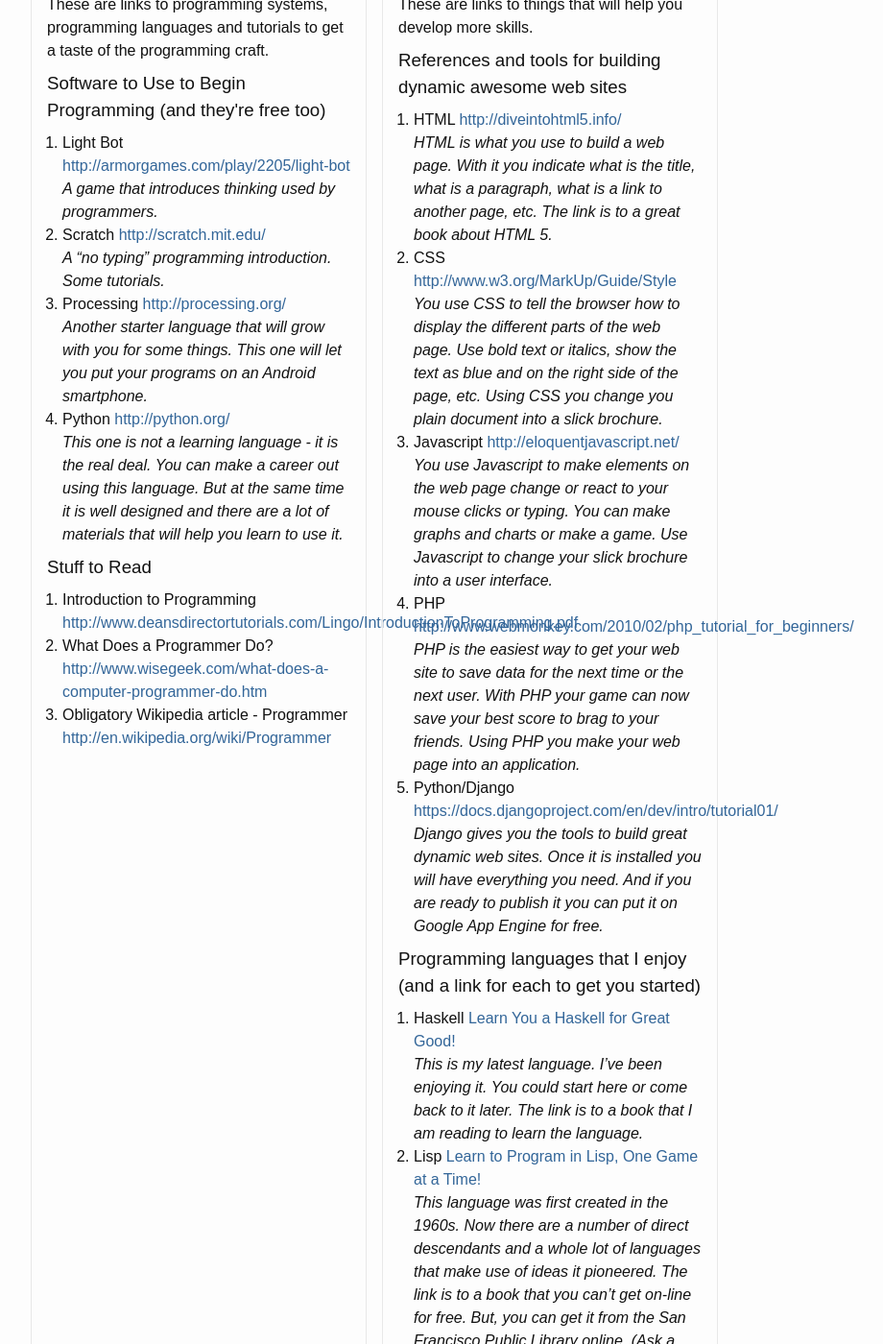
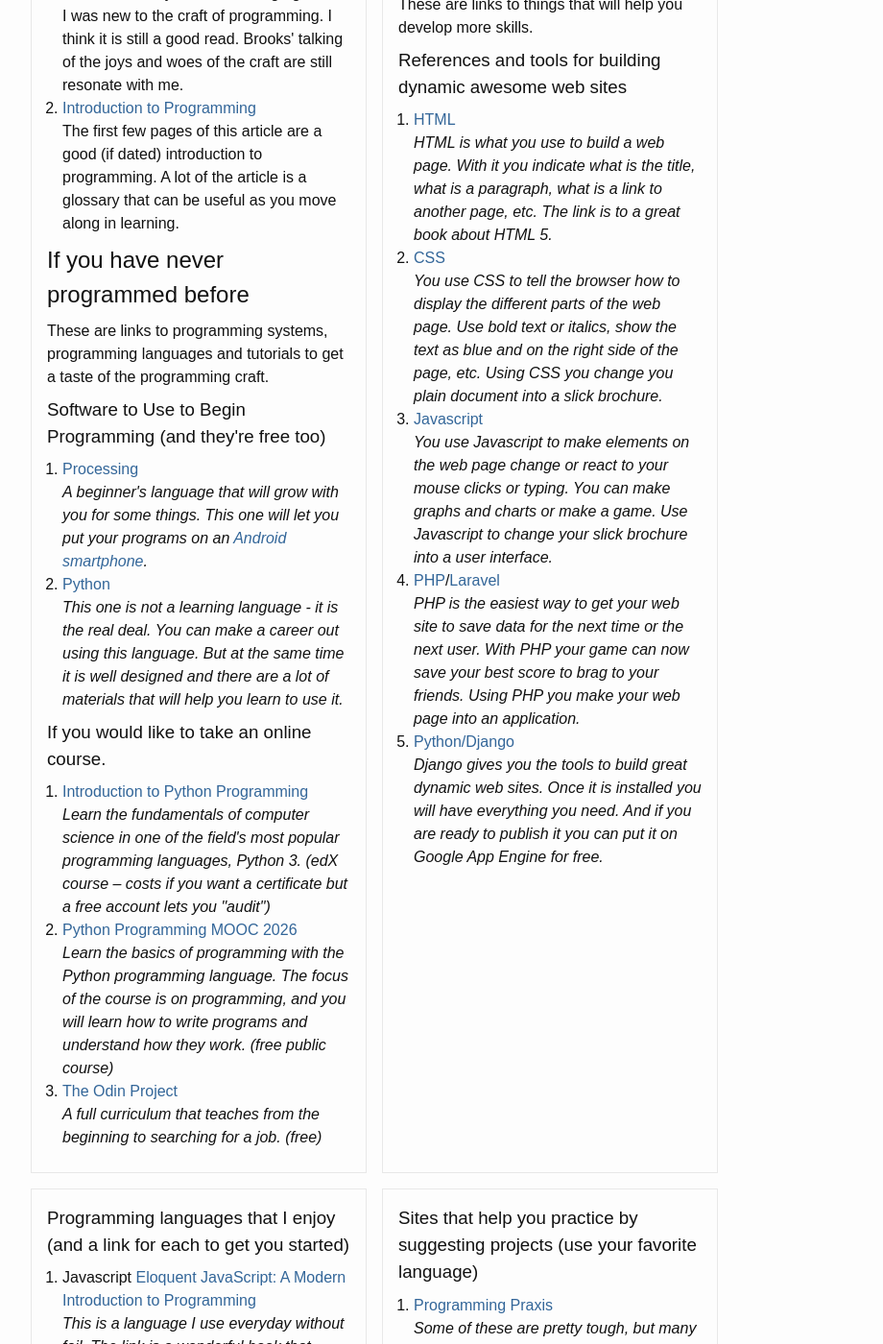
Before and after one commit to mdenson-dayspring/mdenson-dayspring.github.io, a Jekyll site: the page programming/index.html, which Jekyll copies as it is, in a window 1280 px wide and 1400 px high, scrolled down 340 px. Shown: the whole window at 96% size, without its empty margins (248-1168 px from the left). Built offline with Jekyll 4.4.1, drawn with Linux system fonts in a browser that asks for light colours; some of the changed text lies outside the part shown.

Commit message:
Update programming resources page.

```diff
--- a/programming/index.html
+++ b/programming/index.html
@@ -1,17 +1,19 @@
-<!DOCTYPE html PUBLIC "-//W3C//DTD XHTML 1.0 Transitional//EN" "http://www.w3.org/TR/xhtml1/DTD/xhtml1-transitional.dtd">
+<!DOCTYPE html PUBLIC "-//W3C//DTD XHTML 1.0 Transitional//EN"
+        "http://www.w3.org/TR/xhtml1/DTD/xhtml1-transitional.dtd">
 <html xmlns="http://www.w3.org/1999/xhtml" itemscope="" itemtype="http://schema.org/WebPage">
 
 <head>
     <meta name="viewport" content="width=device-width, initial-scale=1">
-  <meta http-equiv="content-type" content="text/html; charset=UTF-8" />
-  <meta http-equiv="X-UA-Compatible" content="chrome=1" />
-  <link rel="shortcut icon" type="image/x-icon" href="//www.google.com/images/icons/product/sites-16.ico" />
-  <link rel="apple-touch-icon" href="http://www.gstatic.com/sites/p/da11ef/system/app/images/apple-touch-icon.png" type="image/png"
+    <meta http-equiv="content-type" content="text/html; charset=UTF-8"/>
+    <meta http-equiv="X-UA-Compatible" content="chrome=1"/>
+    <link rel="shortcut icon" type="image/x-icon" href="//www.google.com/images/icons/product/sites-16.ico"/>
+    <link rel="apple-touch-icon" href="http://www.gstatic.com/sites/p/da11ef/system/app/images/apple-touch-icon.png"
+          type="image/png"
     />
-  <meta name="title" content="Programming Career Introduction" />
-  <meta itemprop="name" content="Programming Career Introduction" />
-  <meta property="og:title" content="Programming Career Introduction" />
-  <link rel="stylesheet" href="/assets/main.css">
+    <meta name="title" content="Programming Career Introduction"/>
+    <meta itemprop="name" content="Programming Career Introduction"/>
+    <meta property="og:title" content="Programming Career Introduction"/>
+    <link rel="stylesheet" href="https://matthew.densons.org/assets/main.css">
 
     <title>Programming Career Introduction</title>
 </head>
@@ -26,52 +28,61 @@
     <div class="wrapper">
         <h1>Computer Programming and
             <br>Web Development Resources</h1>
-      <p>The following links are for reference about the craft of programming and software development for various categories.</p>
+        <p>The following links are for reference about the craft of programming and software development for various
+            categories.</p>
         <div class="two-column">
             <div class="two-column_col">
                 <h2>
+                    <a name="TOC-Stuff-to-Read"></a>Introductory Reading</h2>
+                <ol>
+                    <li><a href="https://web.eecs.umich.edu/~weimerw/2018-481/readings/mythical-man-month.pdf">The Tar
+                        Pit (pages 15-23</a>
+                        <br>This is an essay that I read long ago when I was new to the craft of programming. I think it
+                        is still a good read. Brooks' talking of the joys and woes of the craft are still resonate with
+                        me.
+                    </li>
+                    <li><a href="http://www.deansdirectortutorials.com/Lingo/IntroductionToProgramming.pdf"
+                           rel="nofollow">Introduction to Programming</a>
+                        <br>The first few pages of this article are a good (if dated) introduction to programming. A lot
+                        of the article is a glossary that can be useful as you move along in learning.
+                    </li>
+                </ol>
+                <h2>
                     <a name="TOC-If-you-have-never-programmed-before"></a>If you have never programmed before</h2>
-          <p>These are links to programming systems, programming languages and tutorials to get a taste of the programming craft.</p>
+                <p>These are links to programming systems, programming languages and tutorials to get a taste of the
+                    programming craft.</p>
                 <h3>
-            <a name="TOC-Software-to-Use-to-Begin-Programming-and-they-re-free-too-"></a>Software to Use to Begin Programming (and they're free too)</h3>
+                    <a name="TOC-Software-to-Use-to-Begin-Programming-and-they-re-free-too-"></a>Software to Use to
+                    Begin Programming (and they're free too)</h3>
                 <ol>
-            <li>Light Bot
-              <a href="http://armorgames.com/play/2205/light-bot" rel="nofollow">http://armorgames.com/play/2205/light-bot</a>
+                    <li><a href="http://processing.org/" rel="nofollow">Processing</a>
                         <br>
-              <em>A game that introduces thinking used by programmers.</em>
+                        <em>A beginner's language that will grow with you for some things. This one will let you put
+                            your programs on
+                            an <a href="https://android.processing.org/">Android smartphone</a>.</em>
                     </li>
-            <li>Scratch
-              <a href="http://scratch.mit.edu/" rel="nofollow">http://scratch.mit.edu/</a>
+                    <li><a href="http://python.org/" rel="nofollow">Python</a>
                         <br>
-              <em>A “no typing” programming introduction. Some tutorials.</em>
-            </li>
-            <li>Processing
-              <a href="http://processing.org/" rel="nofollow">http://processing.org/</a>
-              <br>
-              <em>Another starter language that will grow with you for some things. This one will let you put your programs on
-                an Android smartphone.</em>
-            </li>
-            <li>Python
-              <a href="http://python.org/" rel="nofollow">http://python.org/</a>
-              <br>
-              <em>This one is not a learning language - it is the real deal. You can make a career out using this language. But
-                at the same time it is well designed and there are a lot of materials that will help you learn to use it.</em>
+                        <em>This one is not a learning language - it is the real deal. You can make a career out using
+                            this language. But
+                            at the same time it is well designed and there are a lot of materials that will help you
+                            learn to use it.</em>
                     </li>
                 </ol>
                 <h3>
-            <a name="TOC-Stuff-to-Read"></a>Stuff to Read</h3>
+                    <a name="TOC-Some-courses"></a>If you would like to take an online course.</p></h3>
                 <ol>
-            <li>Introduction to Programming
+                    <li><a href="https://www.edx.org/certificates/professional-certificate/the-georgia-institute-of-technology-introduction-to-python-programming" rel="nofollow">Introduction to Python Programming</a>
                         <br>
-              <a href="http://www.deansdirectortutorials.com/Lingo/IntroductionToProgramming.pdf" rel="nofollow">http://www.deansdirectortutorials.com/Lingo/IntroductionToProgramming.pdf</a>
+                        <em>Learn the fundamentals of computer science in one of the field's most popular programming languages, Python 3. (edX course – costs if you want a certificate but a free account lets you "audit")</em>
                     </li>
-            <li>What Does a Programmer Do?
+                    <li><a href="https://programming-26.mooc.fi/" rel="nofollow">Python Programming MOOC 2026</a>
                         <br>
-              <a href="http://www.wisegeek.com/what-does-a-computer-programmer-do.htm" rel="nofollow">http://www.wisegeek.com/what-does-a-computer-programmer-do.htm</a>
+                        <em>Learn the basics of programming with the Python programming language. The focus of the course is on programming, and you will learn how to write programs and understand how they work. (free public course)</em>
                     </li>
-            <li>Obligatory Wikipedia article - Programmer
+                    <li><a href="https://www.theodinproject.com/" rel="nofollow">The Odin Project</a>
                         <br>
-              <a href="http://en.wikipedia.org/wiki/Programmer" rel="nofollow">http://en.wikipedia.org/wiki/Programmer</a>
+                        <em>A full curriculum that teaches from the beginning to searching for a job. (free)</em>
                     </li>
                 </ol>
             </div>
@@ -81,111 +92,141 @@
                     <a name="TOC-If-you-are-ready-to-program-now"></a>If you are ready to program now</h2>
                 <p>These are links to things that will help you develop more skills.</p>
                 <h3>
-            <a name="TOC-References-and-tools-for-building-dynamic-awesome-web-sites"></a>References and tools for building dynamic awesome web sites</h3>
+                    <a name="TOC-References-and-tools-for-building-dynamic-awesome-web-sites"></a>References and tools
+                    for building dynamic awesome web sites</h3>
                 <ol>
-            <li>HTML
-              <a href="http://diveintohtml5.info/" rel="nofollow">http://diveintohtml5.info/</a>
+                    <li><a href="https://mislav.net/2011/10/dive-into-html5/" rel="nofollow">HTML</a>
                         <br>
-              <em>HTML is what you use to build a web page. With it you indicate what is the title, what is a paragraph, what
+                        <em>HTML is what you use to build a web page. With it you indicate what is the title, what is a
+                            paragraph, what
                             is a link to another page, etc. The link is to a great book about HTML 5.</em>
                     </li>
-            <li>CSS
-              <a href="http://www.w3.org/MarkUp/Guide/Style" rel="nofollow">http://www.w3.org/MarkUp/Guide/Style</a>
+                    <li><a href="http://www.w3.org/MarkUp/Guide/Style" rel="nofollow">CSS</a>
                         <br>
-              <em>You use CSS to tell the browser how to display the different parts of the web page. Use bold text or italics,
-                show the text as blue and on the right side of the page, etc. Using CSS you change you plain document into
+                        <em>You use CSS to tell the browser how to display the different parts of the web page. Use bold
+                            text or italics,
+                            show the text as blue and on the right side of the page, etc. Using CSS you change you plain
+                            document into
                             a slick brochure.</em>
                     </li>
-            <li>Javascript
-              <a href="http://eloquentjavascript.net/" rel="nofollow">http://eloquentjavascript.net/</a>
+                    <li><a href="https://javascript.info/" rel="nofollow">Javascript</a>
                         <br>
-              <em>You use Javascript to make elements on the web page change or react to your mouse clicks or typing. You can
-                make graphs and charts or make a game. Use Javascript to change your slick brochure into a user interface.</em>
+                        <em>You use Javascript to make elements on the web page change or react to your mouse clicks or
+                            typing. You can
+                            make graphs and charts or make a game. Use Javascript to change your slick brochure into a
+                            user interface.</em>
                     </li>
-            <li>PHP
-              <a href="http://www.webmonkey.com/2010/02/php_tutorial_for_beginners/" rel="nofollow">http://www.webmonkey.com/2010/02/php_tutorial_for_beginners/</a>
+                    <li><a href="https://www.php.net/" rel="nofollow">PHP</a>/<a href="https://www.hostinger.com/tutorials/laravel-tutorial" rel="nofollow">Laravel</a>
                         <br>
-              <em>PHP is the easiest way to get your web site to save data for the next time or the next user. With PHP your
-                game can now save your best score to brag to your friends. Using PHP you make your web page into an application.</em>
+                        <em>PHP is the easiest way to get your web site to save data for the next time or the next user.
+                            With PHP your
+                            game can now save your best score to brag to your friends. Using PHP you make your web page
+                            into an application.</em>
                     </li>
-            <li>Python/Django
-              <a href="https://docs.djangoproject.com/en/dev/intro/tutorial01/" rel="nofollow">https://docs.djangoproject.com/en/dev/intro/tutorial01/</a>
+                    <li><a href="https://docs.djangoproject.com/en/dev/intro/tutorial01/" rel="nofollow">Python/Django</a>
                         <br>
-              <em>Django gives you the tools to build great dynamic web sites. Once it is installed you will have everything
-                you need. And if you are ready to publish it you can put it on Google App Engine for free.</em>
+                        <em>Django gives you the tools to build great dynamic web sites. Once it is installed you will
+                            have everything
+                            you need. And if you are ready to publish it you can put it on Google App Engine for
+                            free.</em>
                     </li>
                 </ol>
+            </div>
+        </div>
+        <div class="two-column">
+            <div class="two-column_col">
                 <h3>
-            <a name="TOC-Programming-languages-that-I-enjoy-and-a-link-for-each-to-get-you-started-"></a>Programming languages that I enjoy (and a link for each to get you started)</h3>
+                    <a name="TOC-Programming-languages-that-I-enjoy-and-a-link-for-each-to-get-you-started-"></a>Programming
+                    languages that I enjoy (and a link for each to get you started)</h3>
                 <ol>
-            <li>Haskell
-              <a href="http://learnyouahaskell.com/" rel="nofollow">Learn You a Haskell for Great Good!</a>
+                    <li>Javascript
+                        <a href="http://eloquentjavascript.net/" rel="nofollow">Eloquent JavaScript: A Modern
+                            Introduction to Programming</a>
                         <br>
-              <em>This is my latest language. I’ve been enjoying it. You could start here or come back to it later. The link
-                is to a book that I am reading to learn the language.</em>
-            </li>
-            <li>Lisp
-              <a href="http://nostarch.com/lisp.htm" rel="nofollow">Learn to Program in Lisp, One Game at a Time!</a>
-              <br>
-              <em>This language was first created in the 1960s. Now there are a number of direct descendants and a whole lot
-                of languages that make use of ideas it pioneered. The link is to a book that you can’t get on-line for free.
-                But, you can get it from the San Francisco Public Library online. (Ask a librarian how to access Safari Technical
-                Reference Books. You should do that anyway. There are tons of books on various programming languages.)</em>
-            </li>
-            <li>Racket/Scheme
-              <a href="http://racket-lang.org/" rel="nofollow">Racket Language Web Site</a>
-              <br>
-              <em>One of Lisp's direct decendents. It was used to build the original Yahoo Store and has been used to create
-                other web sites. It also used to be the language you used in your undergraduate Computer Science courses.
-                The textbook would probably be SICP
-                <a href="http://mitpress.mit.edu/sicp/" rel="nofollow">http://mitpress.mit.edu/sicp/</a>.</em>
-            </li>
-            <li>Javascript
-              <a href="http://eloquentjavascript.net/" rel="nofollow">Eloquent JavaScript: A Modern Introduction to Programming</a>
-              <br>
-              <em>This is a language I use everyday without fail. The link is a wonderful book that teaches not only Javascript
+                        <em>This is a language I use everyday without fail. The link is a wonderful book that teaches
+                            not only Javascript
                             but also how to program in general.</em>
                     </li>
                     <li>SQL
                         <a href="http://www.sqlcourse.com/index.html" rel="nofollow">SQLCourse.com</a>
                         <br>
-              <em>Some people would probably scratch their head at why I put this here. It isn’t a “programming language” maybe,
-                but the more I use it the more amazing it is to me. This is another one I use every day. The link is to a
-                tutorial that includes everything you need to learn SQL. Once you have the idea you need to pick a database
+                        <em>Some people would probably scratch their head at why I put this here. It isn’t a
+                            “programming language” maybe,
+                            but the more I use it the more amazing it is to me. This is another one I use every day. The
+                            link is to a
+                            tutorial that includes everything you need to learn SQL. Once you have the idea you need to
+                            pick a database
                             to dig more deeply. (Try sqlite3.)</em>
                     </li>
                     <li>Python
-              <a href="http://www.manning.com/sande/" rel="nofollow">Hello World! Computer Programming for Kids and Other Beginners</a>
+                        <a href="http://www.manning.com/sande/" rel="nofollow">Hello World! Computer Programming for
+                            Kids and Other Beginners</a>
                         <br>
                         <em>This language is very good. Learn it. The link is to a book you can find at the
                             <a href="http://sflib1.sfpl.org/record=b2261194~S1" rel="nofollow">SFPL</a>.</em>
                     </li>
+                    <li>Haskell
+                        <a href="https://learnyouahaskell.github.io/" rel="nofollow">Learn You a Haskell for Great Good!</a>
+                        <br>
+                        <em>This is my latest language. I’ve been enjoying it. You could start here or come back to it
+                            later. The link
+                            is to a book that I am reading to learn the language.</em>
+                    </li>
+                    <li>Lisp
+                        <a href="http://nostarch.com/lisp.htm" rel="nofollow">Learn to Program in Lisp, One Game at a
+                            Time!</a>
+                        <br>
+                        <em>This language was first created in the 1960s. Now there are a number of direct descendants
+                            and a whole lot
+                            of languages that make use of ideas it pioneered. The link is to a book that you can’t get
+                            on-line for free.
+                            But, you can get it from the San Francisco Public Library online. (Ask a librarian how to
+                            access Safari Technical
+                            Reference Books. You should do that anyway. There are tons of books on various programming
+                            languages.)</em>
+                    </li>
+                    <li>Racket/Scheme
+                        <a href="http://racket-lang.org/" rel="nofollow">Racket Language Web Site</a>
+                        <br>
+                        <em>One of Lisp's direct decendents. It was used to build the original Yahoo Store and has been
+                            used to create
+                            other web sites. It also used to be the language you used in your undergraduate Computer
+                            Science courses.
+                            The textbook would probably be <a href="https://mitp-content-server.mit.edu/books/content/sectbyfn/books_pres_0/6515/sicp.zip/index.html"
+                                                              rel="nofollow">SICP</a>.</em>
+                    </li>
                     <li>Go
                         <a href="http://golang.org/">http://golang.org/</a>
                         <br>
-              <em>This is a new language. Be on the cutting edge of programming. I have only dabbled in it.</em>
+                        <em>This is a new language. Be on the cutting edge of programming. I have only dabbled in
+                            it.</em>
                     </li>
                 </ol>
+            </div>
+            <div class="two-column_col">
                 <h3>
-            <a name="TOC-Sites-that-help-you-practice-by-suggesting-projects-use-your-favorite-language-"></a>Sites that help you practice by suggesting projects (use your favorite language)</h3>
+                    <a name="TOC-Sites-that-help-you-practice-by-suggesting-projects-use-your-favorite-language-"></a>Sites
+                    that help you practice by suggesting projects (use your favorite language)</h3>
                 <ol>
-            <li>Programming Praxis
-              <a href="http://programmingpraxis.com/" rel="nofollow">http://programmingpraxis.com/</a>
+                    <li><a href="http://programmingpraxis.com/" rel="nofollow">Programming Praxis</a>
                         <br>
-              <em>Some of these are pretty tough, but many of them will only take a couple hours and really will improve your
+                        <em>Some of these are pretty tough, but many of them will only take a couple hours and really
+                            will improve your
                             programming chops. Plus you may be asked one on a job interview.</em>
                     </li>
-            <li>Project Euler
-              <a href="http://projecteuler.net/" rel="nofollow">http://projecteuler.net/</a>
+                    <li><a href="http://projecteuler.net/" rel="nofollow">Project Euler</a>
                         <br>
-              <em>These are math related problems. I have done quite a number of these. They get progressively harder probably,
+                        <em>These are math related problems. I have done quite a number of these. They get progressively
+                            harder probably,
                             but you will find that what you learn on one helps with the next.</em>
                     </li>
                 </ol>
             </div>
         </div>
+
             <h2>
-        <a name="TOC-If-you-want-to-make-lights-flash-motors-turn-or-the-next-Mars-Rover"></a>If you want to make lights flash, motors turn, or the next Mars Rover</h2>
+            <a name="TOC-If-you-want-to-make-lights-flash-motors-turn-or-the-next-Mars-Rover"></a>If you want to make
+            lights flash, motors turn, or the next Mars Rover</h2>
         <ol style="margin-bottom:70px">
             <li>Arduino
                 <a href="http://arduino.cc/" rel="nofollow">http://arduino.cc/</a>
```
Lines whose indentation alone changed are shown as unchanged.
